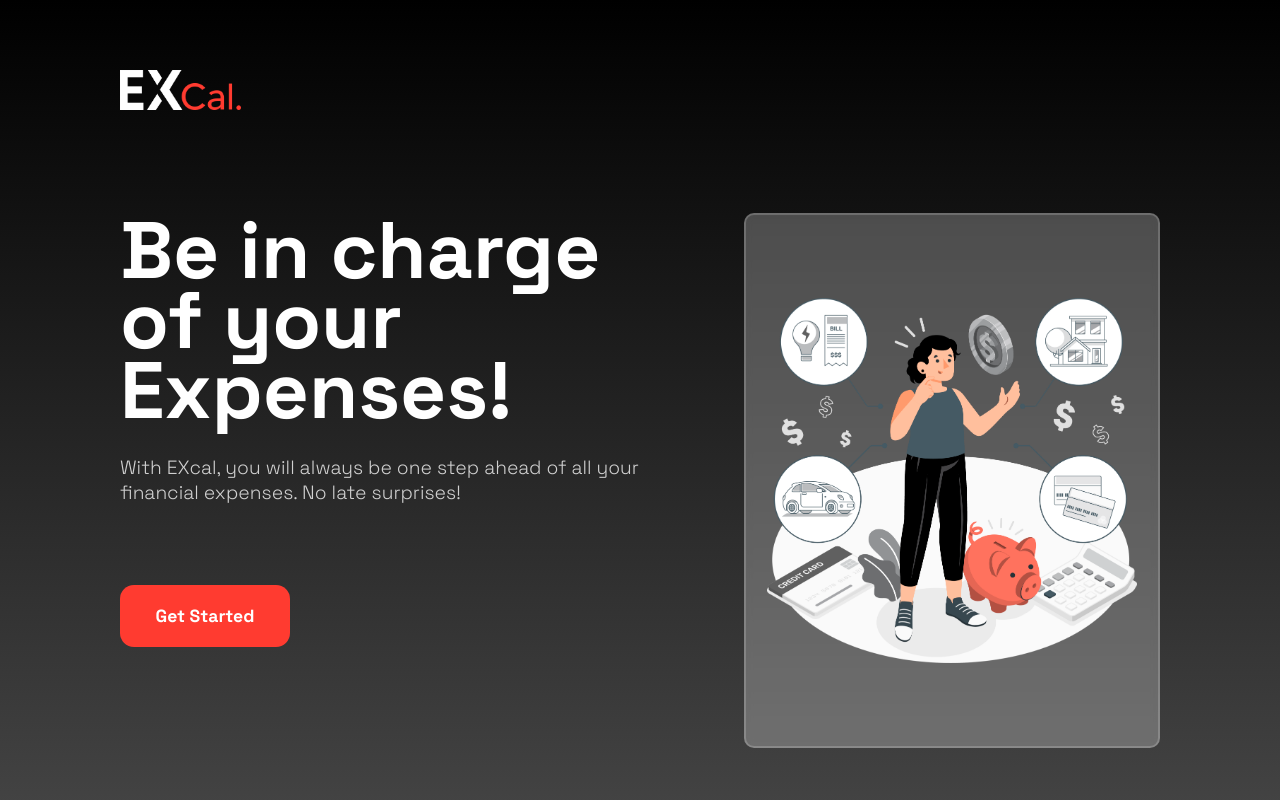
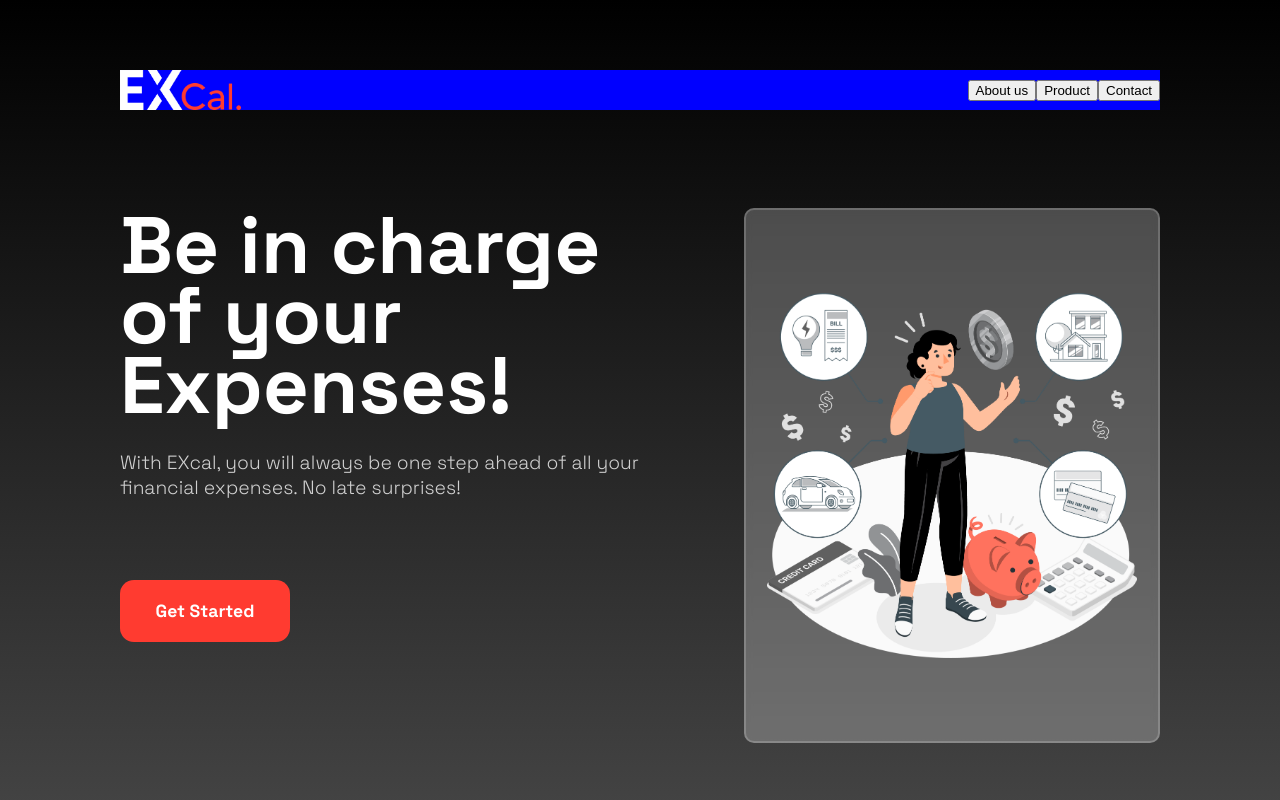
Before and after one commit to vibe-coder/expenses-calculator-main, a React (Create React App) app in the folder expenses-calculator/: page / in a window 1280 px wide. Shown: the top 800 px of the page. Built offline with nearby package versions, Linux system fonts and the light colour scheme.

Commit message:
Adding navigation link

```diff
--- a/expenses-calculator/src/components/Container.jsx
+++ b/expenses-calculator/src/components/Container.jsx
@@ -23,6 +23,11 @@ function Container() {
       <div className="hero-section">
         <nav>
           <img className='logo' src={logo} alt='logo'/>
+          <div className='links'>
+            <button className='link-button'>About us</button>
+            <button className='link-button'>Product</button>
+            <button className='link-button'>Contact</button>
+          </div>
         </nav>
 
         <main className='main'>
--- a/expenses-calculator/src/components/styles/Container.scss
+++ b/expenses-calculator/src/components/styles/Container.scss
@@ -152,8 +152,16 @@
 
       nav{
         margin-bottom: 100px;
+        display: flex;
+        justify-content: space-between;
+        background-color: blue;
         .logo{
           height: 40px;
+        }
+
+        .links{
+          display: flex;
+          align-items: center;
         }
       }
       .main{
```
